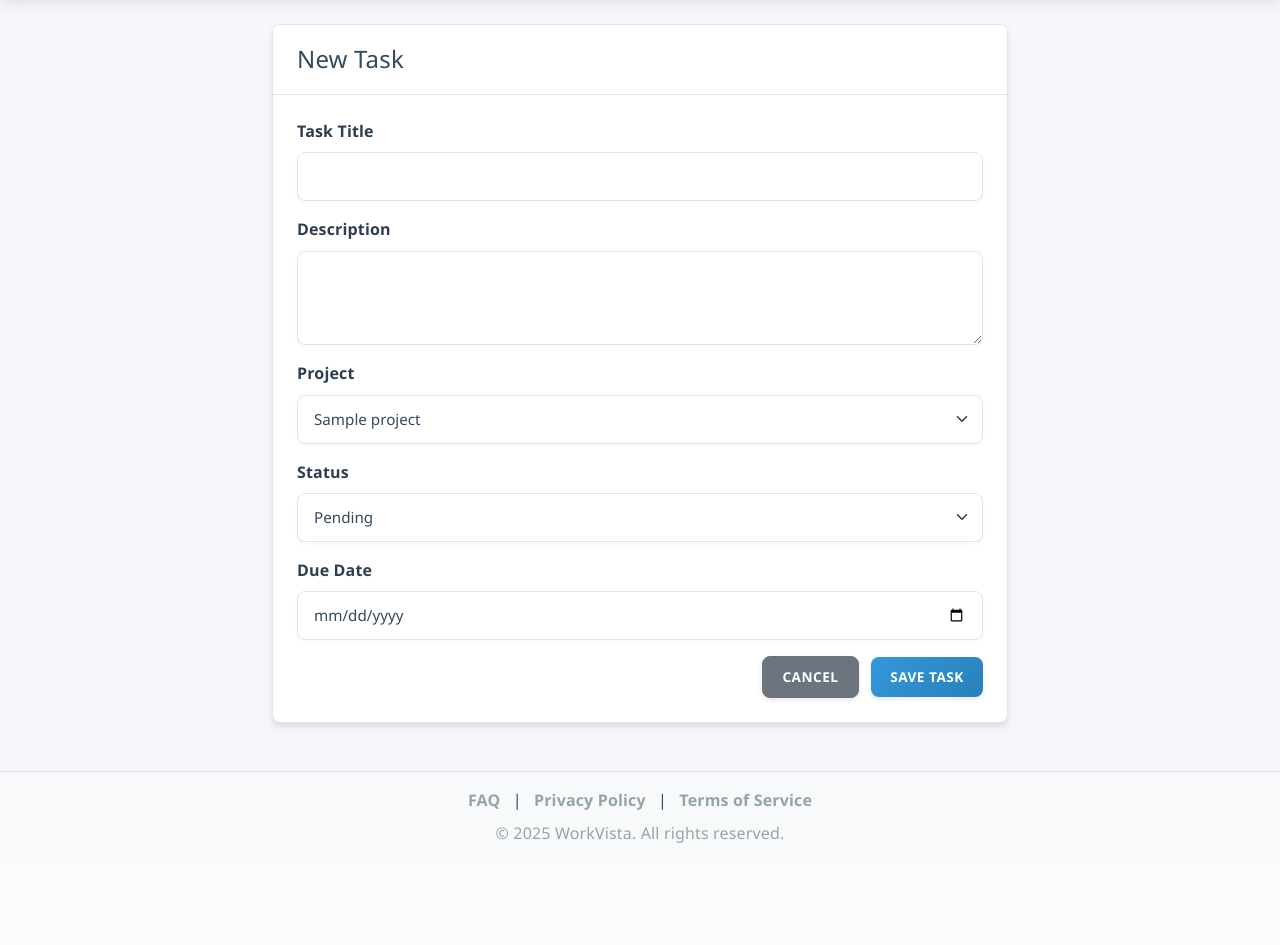
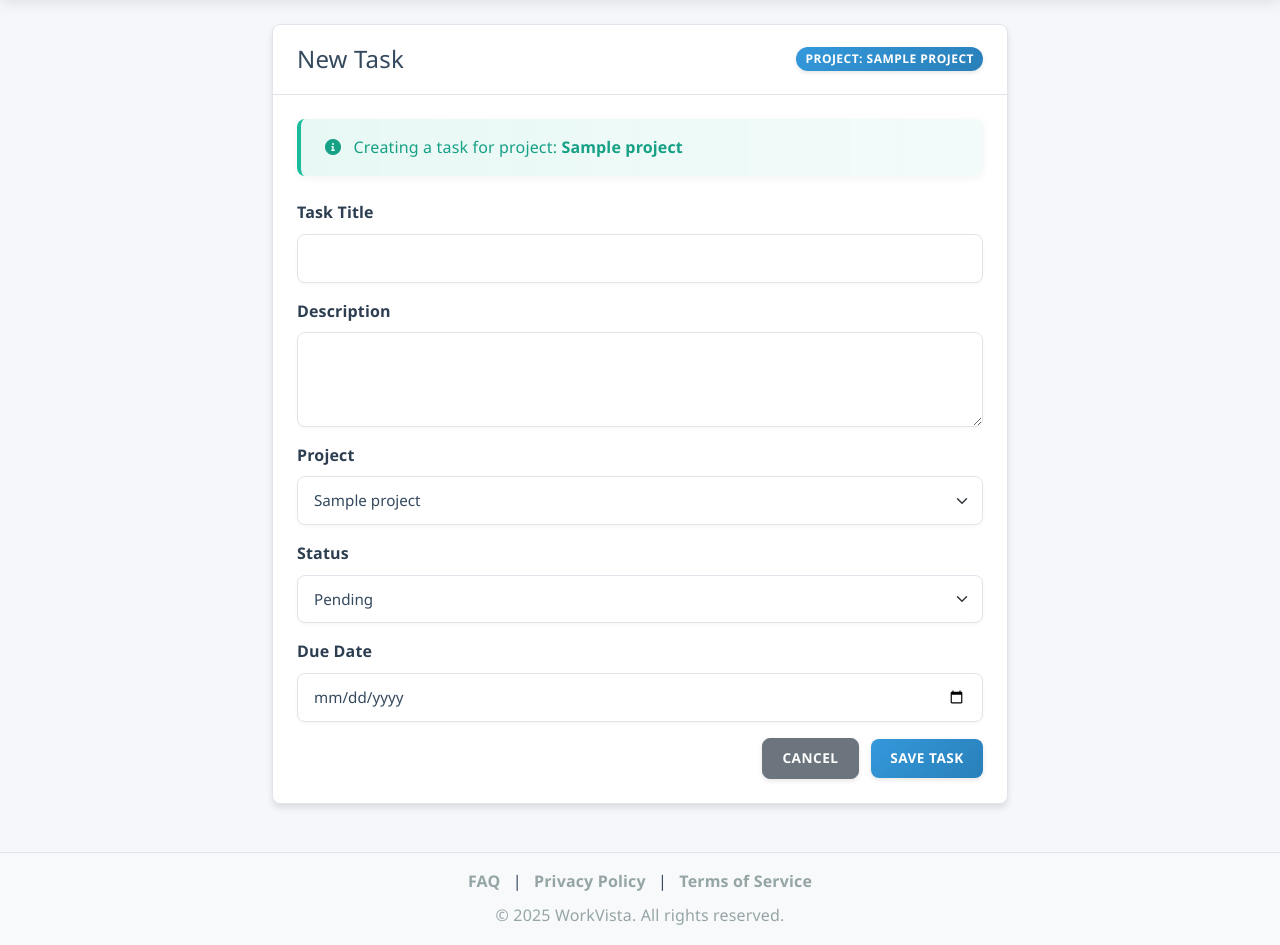
Before and after one commit to Gabangxa/FreelanceDash1, a Flask app: page /tasks/new in a window 1280 px wide. Shown: the part 66-1011 px from the top of the page. Before the commit the page ends 909 px from the top, so only its background shows below. Run offline with Flask 3, Linux system fonts and the light colour scheme; a user stored in the database is signed in; tables that the repository leaves empty hold one stand-in row (values such as "Sample post").

Commit message:
Updates task creation to hide project banners
Updated the task creation form to dynamically show/hide project-related banners based on project selection.  This involved modifying `templates/projects/task_form.html` to conditionally render elements using JavaScript to ensure only relevant information is displayed depending on whether a project is pre-selected or changed.

Replit-Commit-Author: Agent
Replit-Commit-Session-Id: 3993885a-7f06-43a0-96d7-334b33bf4933
Replit-Commit-Screenshot-Url: https://storage.googleapis.com/screenshot-production-us-central1/088f28d3-b1d1-446b-8e43-af70b6701115/2e30dd21-4d11-4ba1-aebf-2bcc3aadc3b4.jpg

```diff
--- a/templates/projects/task_form.html
+++ b/templates/projects/task_form.html
@@ -8,17 +8,15 @@
         <div class="card">
             <div class="card-header d-flex justify-content-between align-items-center">
                 <h4 class="mb-0">{{ title }}</h4>
-                {% if project %}
-                <span class="badge bg-primary">Project: {{ project.name }}</span>
-                {% endif %}
+                <span id="project-badge" class="badge bg-primary" {% if not project %}style="display: none;"{% endif %}>
+                    Project: {% if project %}{{ project.name }}{% endif %}
+                </span>
             </div>
             <div class="card-body">
-                {% if project %}
-                <div class="alert alert-info mb-4">
+                <div id="project-alert" class="alert alert-info mb-4" {% if not project %}style="display: none;"{% endif %}>
                     <i class="fas fa-info-circle me-2"></i>
-                    Creating a task for project: <strong>{{ project.name }}</strong>
+                    Creating a task for project: <strong id="project-name">{% if project %}{{ project.name }}{% endif %}</strong>
                 </div>
-                {% endif %}
 
                 <form method="POST">
                     {{ form.hidden_tag() }}
@@ -35,15 +33,13 @@
                     </div>
                     <div class="mb-3">
                         {{ form.project_id.label(class="form-label") }}
-                        {{ form.project_id(class="form-select" + (" is-invalid" if form.project_id.errors else "")) }}
+                        {{ form.project_id(class="form-select" + (" is-invalid" if form.project_id.errors else ""), id="project-select") }}
                         {% for error in form.project_id.errors %}
                             <div class="invalid-feedback">{{ error }}</div>
                         {% endfor %}
-                        {% if project %}
-                        <small class="form-text text-muted">
+                        <small id="project-help-text" class="form-text text-muted" {% if not project %}style="display: none;"{% endif %}>
                             Pre-selected based on the project you came from.
                         </small>
-                        {% endif %}
                     </div>
                     <div class="mb-3">
                         {{ form.status.label(class="form-label") }}
@@ -61,9 +57,9 @@
                     </div>
                     <div class="text-end">
                         {% if project %}
-                        <a href="{{ url_for('projects.view_project', id=project.id) }}" class="btn btn-secondary me-2">Cancel</a>
+                        <a id="cancel-link" href="{{ url_for('projects.view_project', id=project.id) }}" class="btn btn-secondary me-2">Cancel</a>
                         {% else %}
-                        <a href="{{ url_for('projects.dashboard') }}" class="btn btn-secondary me-2">Cancel</a>
+                        <a id="cancel-link" href="{{ url_for('projects.dashboard') }}" class="btn btn-secondary me-2">Cancel</a>
                         {% endif %}
                         {{ form.submit(class="btn btn-primary") }}
                     </div>
@@ -72,4 +68,50 @@
         </div>
     </div>
 </div>
+
+{% block extra_js %}
+<script>
+    document.addEventListener('DOMContentLoaded', function() {
+        const projectSelect = document.getElementById('project-select');
+        const projectBadge = document.getElementById('project-badge');
+        const projectAlert = document.getElementById('project-alert');
+        const projectName = document.getElementById('project-name');
+        const projectHelpText = document.getElementById('project-help-text');
+
+        // Store original project ID if it came from a project page
+        const originalProjectId = {% if project %}{{ project.id }}{% else %}null{% endif %};
+
+        // Function to update UI based on project selection
+        function updateProjectUI() {
+            const selectedOption = projectSelect.options[projectSelect.selectedIndex];
+            const selectedProjectId = parseInt(projectSelect.value);
+            const selectedProjectName = selectedOption.text;
+
+            if (selectedProjectId && selectedProjectId > 0) {
+                // If a valid project is selected, show the project name in the badge and alert
+                projectBadge.style.display = 'inline-block';
+                projectBadge.textContent = 'Project: ' + selectedProjectName;
+
+                projectName.textContent = selectedProjectName;
+                projectAlert.style.display = 'block';
+
+                // Only show the help text if the selected project matches the original
+                projectHelpText.style.display = (selectedProjectId === originalProjectId) ? 'block' : 'none';
+            } else {
+                // Hide project-specific UI elements if no project is selected
+                projectBadge.style.display = 'none';
+                projectAlert.style.display = 'none';
+                projectHelpText.style.display = 'none';
+            }
+        }
+
+        // Listen for changes to the project select dropdown
+        projectSelect.addEventListener('change', updateProjectUI);
+
+        // Initial UI update
+        updateProjectUI();
+    });
+</script>
 {% endblock %}
+
+{% endblock %}
```
